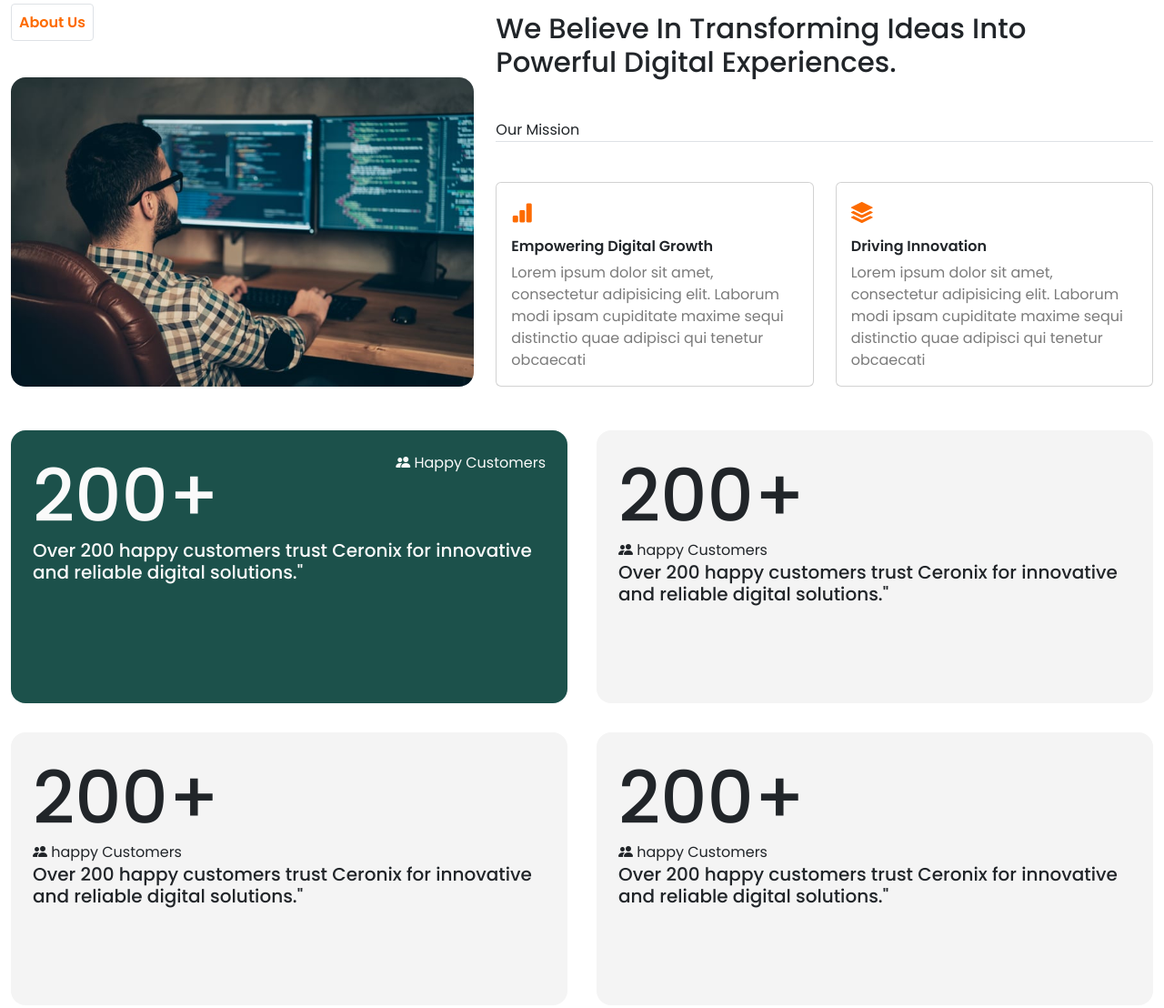
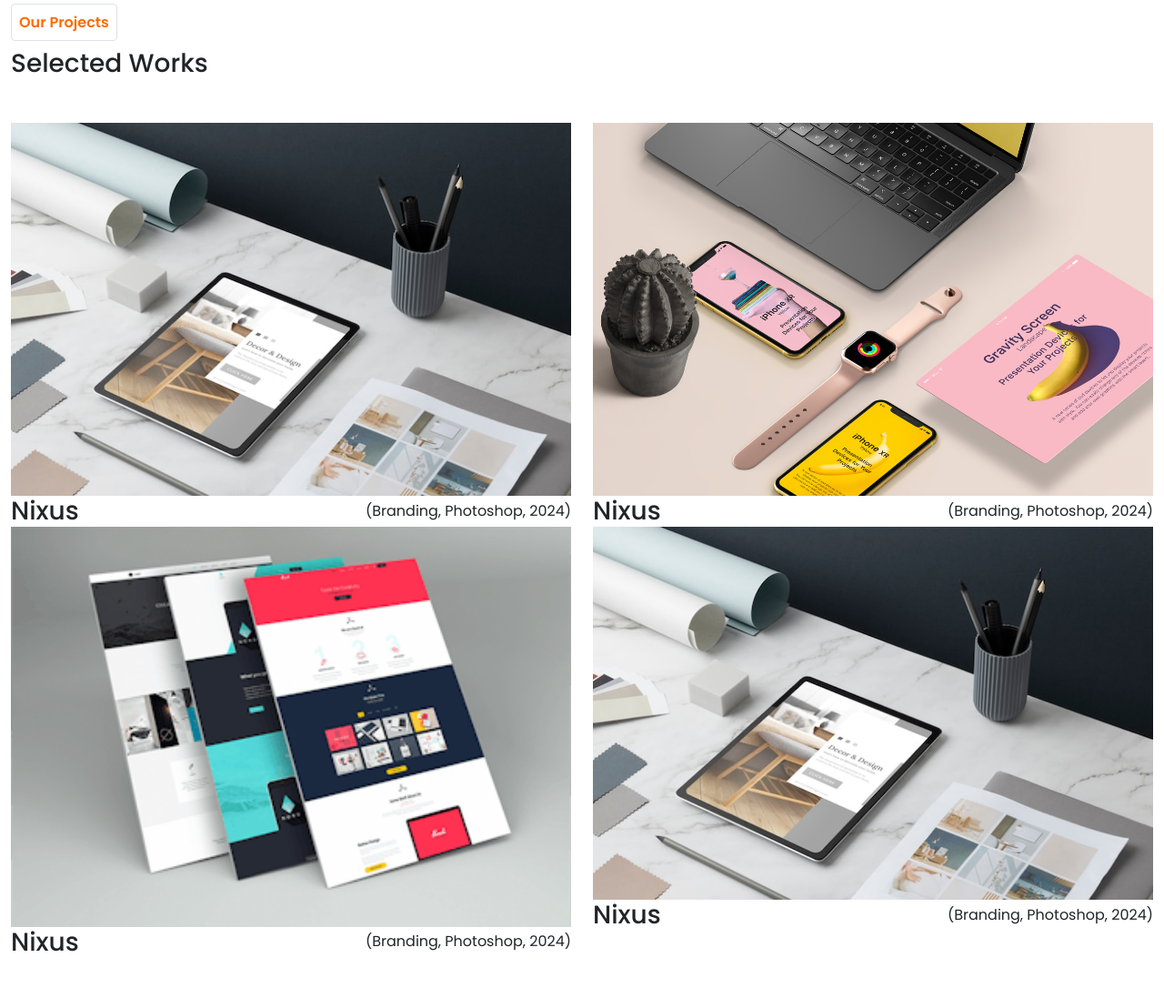
Before and after one commit to Ponkoj644/Creonix, a plain HTML site: page index.html in a window 1280 px wide. Shown: the part 87-1195 px from the top of the page at 91% size. Drawn offline with nearby package versions, Linux system fonts and the light colour scheme.

Commit message:
About us section completed

```diff
--- a/index.html
+++ b/index.html
@@ -122,7 +122,8 @@
       </section>
       <!-- hero area end -->
 
-      <section class="aboutUs_area">
+      <!-- about us area start -->
+      <section class="aboutUs_area d-none">
         <div class="container-fluid">
           <div class="row justify-content-between">
             <div class="col-lg-5 left_side">
@@ -140,7 +141,7 @@
               </h3>
               <p class="border-bottom">Our Mission</p>
 
-              <div class="row">
+              <div class="row gap-3 gap-lg-0 gap-md-0">
                 <div class="col-md-6">
                   <div class="card p-3">
                     <i class="bi bi-bar-chart-fill fs-4"></i>
@@ -172,66 +173,195 @@
               <div class="card p-4 border-0">
                 <div class="d-flex align-items-start justify-content-between">
                   <h4>200+</h4>
-                  <p>
+                  <p
+                    class="px-2 py-1 rounded-1 d-flex align-items-center justify-content-between gap-2"
+                  >
                     <span><i class="bi bi-people-fill"></i></span> Happy
                     Customers
                   </p>
                 </div>
 
                 <h5>
-                  Over 200 happy customers trust Ceronix for innovative and
+                  " Over 200 happy customers trust Ceronix for innovative and
                   reliable digital solutions."
                 </h5>
               </div>
 
               <div class="card p-4 border-0">
-                <div>
-                  <h4>200+</h4>
-                  <p>
-                    <span><i class="bi bi-people-fill"></i></span> happy
-                    Customers
+                <div class="d-flex align-items-start justify-content-between">
+                  <h4>98%</h4>
+                  <p
+                    class="px-2 py-1 rounded-1 d-flex align-items-center justify-content-between gap-2"
+                  >
+                    <span><i class="bi bi-graph-up-arrow"></i></span>Client
+                    Retention
                   </p>
                 </div>
 
                 <h5>
-                  Over 200 happy customers trust Ceronix for innovative and
-                  reliable digital solutions."
+                  98% client retention shows our commitment to lasting success.
                 </h5>
               </div>
 
               <div class="card p-4 border-0">
-                <div>
-                  <h4>200+</h4>
-                  <p>
-                    <span><i class="bi bi-people-fill"></i></span> happy
-                    Customers
+                <div class="d-flex align-items-start justify-content-between">
+                  <h4>100+</h4>
+                  <p
+                    class="px-2 py-1 rounded-1 d-flex align-items-center justify-content-between gap-2"
+                  >
+                    <span><i class="bi bi-clipboard2-check-fill"></i></span>
+                    Projects
                   </p>
                 </div>
 
                 <h5>
-                  Over 200 happy customers trust Ceronix for innovative and
-                  reliable digital solutions."
+                  We've successfully delivered over 100 web and marketing
+                  projects for diverse industries.
                 </h5>
               </div>
 
               <div class="card p-4 border-0">
-                <div>
-                  <h4>200+</h4>
-                  <p>
-                    <span><i class="bi bi-people-fill"></i></span> happy
-                    Customers
+                <div class="d-flex align-items-start justify-content-between">
+                  <h4>10+</h4>
+                  <p
+                    class="px-2 py-1 rounded-1 d-flex align-items-center justify-content-between gap-2"
+                  >
+                    <span><i class="bi bi-globe-americas"></i></span> Global
+                    Reach
                   </p>
                 </div>
 
                 <h5>
-                  Over 200 happy customers trust Ceronix for innovative and
-                  reliable digital solutions."
+                  Creonix has worked with clients across 10+ countries,
+                  providing tailored digital solutions.
                 </h5>
               </div>
             </div>
           </div>
         </div>
       </section>
+      <!-- about us area end -->
+
+      <!-- project area start -->
+      <section class="project_area">
+        <div class="container-fluid">
+          <div class="row">
+            <div class="col heading">
+              <p class="border border-1 d-inline p-2 rounded-1">Our Projects</p>
+              <h3 class="mt-3">Selected Works</h3>
+            </div>
+          </div>
+
+          <div class="row mt-3 mt-lg-5">
+            <div class="col-lg-6 col-mg-6 col-12">
+              <div class="card border-0">
+                <div class="card-img">
+                  <img
+                    src="./images/Project_img_2.jpg"
+                    alt="Project"
+                    class="img-fluid"
+                  />
+                </div>
+                <div
+                  class="card-txt d-flex align-items-center justify-content-between"
+                >
+                  <h3>Nixus</h3>
+                  <p>(Branding, Photoshop, 2024)</p>
+                </div>
+              </div>
+            </div>
+
+            <div class="col-lg-6 col-mg-6">
+              <div class="card border-0">
+                <div class="card-img">
+                  <img
+                    src="./images/Project_img_3.jpg"
+                    alt="Project"
+                    class="img-fluid"
+                  />
+                </div>
+                <div
+                  class="card-txt d-flex align-items-center justify-content-between"
+                >
+                  <h3>Nixus</h3>
+                  <p>(Branding, Photoshop, 2024)</p>
+                </div>
+              </div>
+            </div>
+
+            <div class="col-lg-6 col-mg-6">
+              <div class="card border-0">
+                <div class="card-img">
+                  <img
+                    src="./images/Project_img_4.png"
+                    alt="Project"
+                    class="img-fluid"
+                  />
+                </div>
+                <div
+                  class="card-txt d-flex align-items-center justify-content-between"
+                >
+                  <h3>Nixus</h3>
+                  <p>(Branding, Photoshop, 2024)</p>
+                </div>
+              </div>
+            </div>
+
+            <div class="col-lg-6 col-mg-6">
+              <div class="card border-0">
+                <div class="card-img">
+                  <img
+                    src="./images/Project_img_2.jpg"
+                    alt="Project"
+                    class="img-fluid"
+                  />
+                </div>
+                <div
+                  class="card-txt d-flex align-items-center justify-content-between"
+                >
+                  <h3>Nixus</h3>
+                  <p>(Branding, Photoshop, 2024)</p>
+                </div>
+              </div>
+            </div>
+
+            <!-- <div class="project_details">
+              <div class="card border-0">
+                <div class="card-img">
+                  <img
+                    src="./images/Project_img_3.jpg"
+                    alt="Project"
+                    class="img-fluid"
+                  />
+                </div>
+                <div
+                  class="card-txt d-flex align-items-center justify-content-between"
+                >
+                  <h3>Nixus</h3>
+                  <p>(Branding, Photoshop, 2024)</p>
+                </div>
+              </div>
+
+              <div class="card border-0">
+                <div class="card-img">
+                  <img
+                    src="./images/Project_img_2.jpg"
+                    alt="Project"
+                    class="img-fluid"
+                  />
+                </div>
+                <div
+                  class="card-txt d-flex align-items-center justify-content-between"
+                >
+                  <h3>Zilkyjo</h3>
+                  <p>(Web design, figma, 2023)</p>
+                </div>
+              </div>
+            </div> -->
+          </div>
+        </div>
+      </section>
+      <!-- project us area end -->
     </main>
     <!-- main end  -->
 
--- a/responsive.css
+++ b/responsive.css
@@ -4,12 +4,13 @@
 
 /* // `md` applies to small devices (landscape phones, less than 768px) */
 @media (max-width: 767.98px) {
+  .work-details {
+    grid-template-columns: 1fr;
+  }
 }
 
 /* // `lg` applies to medium devices (tablets, less than 992px) */
 @media (max-width: 991.98px) {
-
-
 }
 
 /* // `xl` applies to large devices (desktops, less than 1200px) */
--- a/style.css
+++ b/style.css
@@ -150,6 +150,9 @@ button a {
   min-height: 300px;
   background-color: #f4f4f4;
   border-radius: 1rem;
+  display: flex;
+  flex-direction: column;
+  justify-content: space-between;
 }
 
 .work-details > div:nth-child(1) {
@@ -157,7 +160,55 @@ button a {
   color: var(--textWhite);
 }
 
+.work-details > div:nth-child(1) p {
+  font-size: 12px;
+  font-weight: 300;
+  background-color: #3a6962;
+}
+
 .work-details .card h4 {
-  font-size: 5rem;
+  font-size: clamp(3rem, 2.4286rem + 2.8571vw, 5rem);
+}
+
+.work-details .card p {
+  font-size: 12px;
+  font-weight: 300;
+  background-color: var(--textWhite);
+}
+
+.work-details .card span i {
+  color: var(--secondaryColor);
+  font-size: 1rem;
 }
 /* aboutUs css end  */
+
+/* project css start */
+
+.project_area {
+  margin: 6.25rem 0;
+}
+
+.project_area .heading {
+}
+.project_area .heading p {
+  font-weight: 600;
+  color: var(--secondaryColor);
+}
+
+.project_details {
+  display: grid;
+  grid-template-columns: repeat(2, 1fr);
+  gap: 1rem;
+}
+.project_details img {
+  width: 100%;
+  object-fit: cover;
+  margin-bottom: 0.5rem;
+  border-radius: 1rem;
+}
+
+.project_details .card {
+  width: 100%;
+  min-height: 100px;
+}
+/* project css end */
```
Also changed, not shown: images/Project_img_1.jpg (added), images/Project_img_2.jpg (added), images/Project_img_3.jpg (added), images/Project_img_4.png (added).
